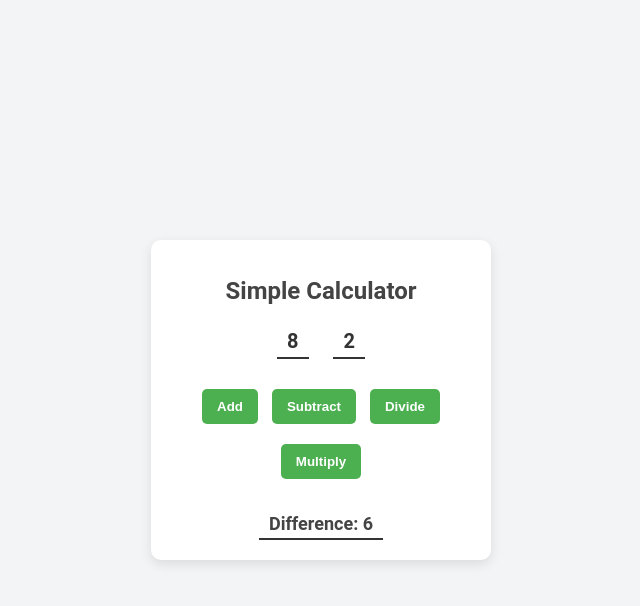
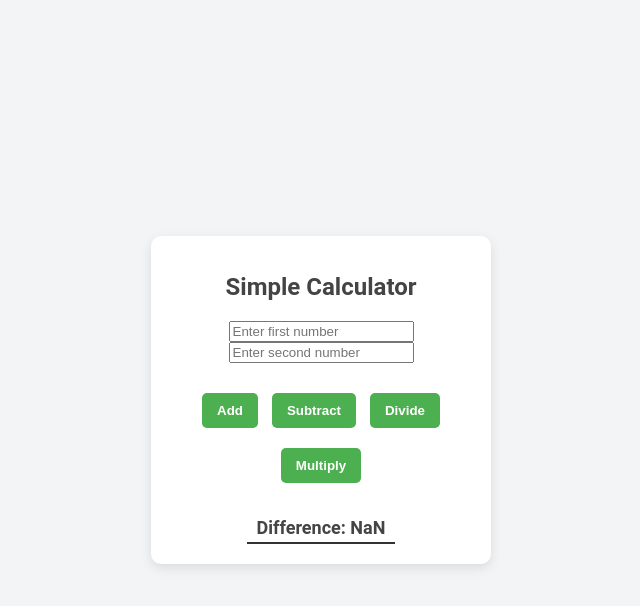
Before and after one commit to Harshvardhan295/Calculator, a plain HTML site: page index.html in a window 1280 px wide. Both pictures are taken after a click on the button "Subtract". Shown: the whole page, without its empty margins (319-959 px from the left). Drawn offline with Linux system fonts and the light colour scheme.

Commit message:
taking input from user

```diff
--- a/index.html
+++ b/index.html
@@ -9,8 +9,8 @@
         <div class="container">
             <h1>Simple Calculator</h1>
             <div class="numbers">
-                <span id="num1-el"></span>
-                <span id="num2-el"></span>
+                <input type="number" id="num1-el" placeholder="Enter first number">
+                <input type="number" id="num2-el" placeholder="Enter second number">
             </div>
             <div class="buttons">
                 <button onclick="add()">Add</button>
@@ -19,7 +19,7 @@
                 <button onclick="multiply()">Multiply</button>
             </div>
             <div class="result">
-                <span id="sum-el">Result </span>
+                <span id="result-el">Result </span>
             </div>
         </div>
         <script src="index.js"></script>
--- a/index.js
+++ b/index.js
@@ -1,26 +1,31 @@
-let num1 = 8
-let num2 = 2
-document.getElementById("num1-el").textContent = num1
-document.getElementById("num2-el").textContent = num2
+let resultEl = document.getElementById("result-el");
 
-let sumEl = document.getElementById("sum-el")
+function getInputValues() {
+    let num1 = parseFloat(document.getElementById("num1-el").value);
+    let num2 = parseFloat(document.getElementById("num2-el").value);
+    return { num1, num2 };
+}
 
 function add() {
-    let result = num1 + num2
-    sumEl.textContent = "Sum: " + result
+    let { num1, num2 } = getInputValues();
+    let result = num1 + num2;
+    resultEl.textContent = "Sum: " + result;
 }
 
 function subtract() {
-    let result = num1 - num2
-    sumEl.textContent = "Difference: " + result
+    let { num1, num2 } = getInputValues();
+    let result = num1 - num2;
+    resultEl.textContent = "Difference: " + result;
 }
 
 function divide() {
-    let result = num1 / num2
-    sumEl.textContent = "Divison: " + result
+    let { num1, num2 } = getInputValues();
+    let result = num1 / num2;
+    resultEl.textContent = "Division: " + result;
 }
 
 function multiply() {
-    let result = num1 * num2
-    sumEl.textContent = "Multiplication: " + result
+    let { num1, num2 } = getInputValues();
+    let result = num1 * num2;
+    resultEl.textContent = "Multiplication: " + result;
 }
```
